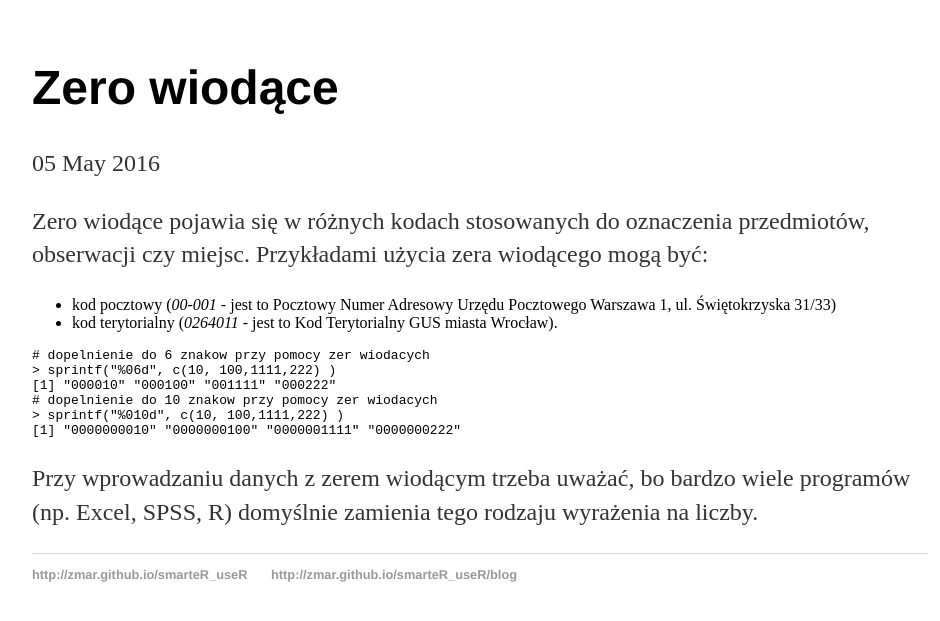
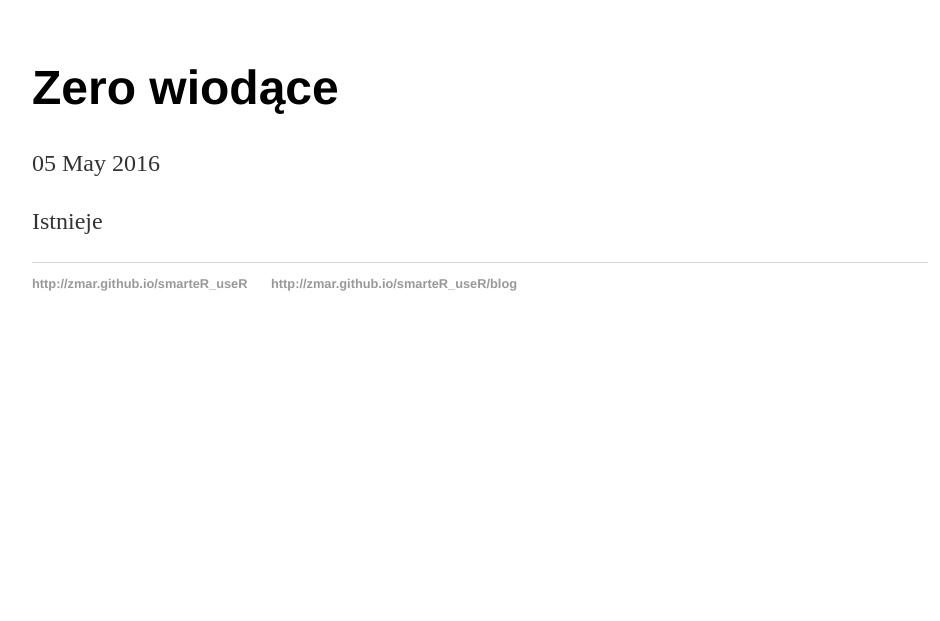
Before and after one commit to zmar/SmarteR_useR, a Jekyll site: the page built from _posts/2016-05-05-start.md, in a window 1280 px wide. Shown: the top 621 px of the page, without its empty margins (160-1100 px from the left). Built offline with Jekyll 4.4.1, drawn with Linux system fonts in a browser that asks for light colours.

Commit message:
Update 2016-05-05-start.md

````diff
--- a/_posts/2016-05-05-start.md
+++ b/_posts/2016-05-05-start.md
@@ -4,19 +4,4 @@ title: "Zero wiodące"
 date: 2016-05-05
 ---
 
-Zero wiodące pojawia się w różnych kodach stosowanych do oznaczenia przedmiotów, obserwacji czy miejsc. Przykładami użycia zera wiodącego mogą być:
-
-  * kod pocztowy (_00-001_ - jest to Pocztowy Numer Adresowy Urzędu Pocztowego Warszawa 1, ul. Świętokrzyska 31/33)
-  * kod terytorialny (_0264011_ - jest to Kod Terytorialny GUS miasta Wrocław).
-
-
-```
-# dopelnienie do 6 znakow przy pomocy zer wiodacych
-> sprintf("%06d", c(10, 100,1111,222) )
-[1] "000010" "000100" "001111" "000222"
-# dopelnienie do 10 znakow przy pomocy zer wiodacych
-> sprintf("%010d", c(10, 100,1111,222) )
-[1] "0000000010" "0000000100" "0000001111" "0000000222"
-```
-
-Przy wprowadzaniu danych z zerem wiodącym trzeba uważać, bo bardzo wiele programów (np. Excel, SPSS, R) domyślnie zamienia tego rodzaju wyrażenia na liczby.
+Istnieje
````
